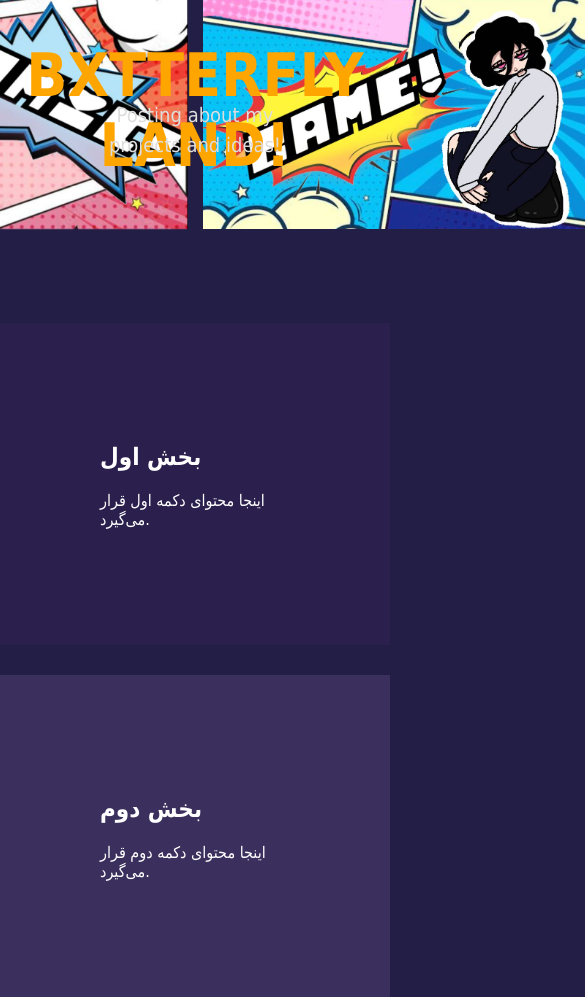
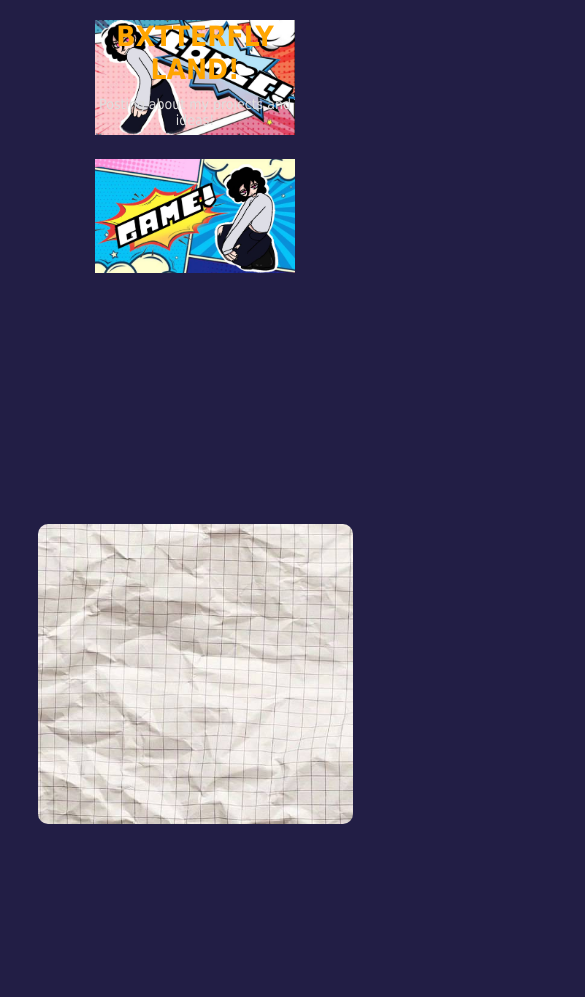
Before and after one commit to butterflyroom/butterflyroom.github.io, a plain HTML site: page index.html in a window 390 px wide. Shown: the whole page, 585 px wide, since content can reach past the window. After the commit the page ends 844 px from the top, so only its background shows below. Drawn offline with Linux system fonts and the light colour scheme.

Commit message:
Update index.html

```diff
--- a/index.html
+++ b/index.html
@@ -5,140 +5,124 @@
   <title>BXTTERFLY ROOM</title>
   <style>
     body {
-      font-family: Tahoma, sans-serif;
       margin: 0;
       padding: 0;
+      font-family: Tahoma, sans-serif;
       background-color: #221E45;
-      color: #FFFFFF;
+      color: #FFF;
+    }
+    .header {
+      position: absolute;
+      top: 20px;
+      left: 50%;
+      transform: translateX(-50%);
+      text-align: center;
+      z-index: 10;
     }
 
-    .container {
-      display: flex;
-      justify-content: flex-start;
-      align-items: center;
-      height: 100vh;
-      gap: 60px;
-      padding-left: 20px;
-      box-sizing: border-box;
+    .header h1 {
+      color: #FFA500;
+      font-size: 60px;
+      margin: 0;
     }
 
-    .button-column {
+    .header p {
+      color: #DDD;
+      font-size: 20px;
+      margin: 10px 0 0 0;
+    }
+    .main-container {
+      display: flex;
+      height: 100vh;
+      padding: 20px;
+      box-sizing: border-box;
+      align-items: center;
+      justify-content: space-between;
+    }
+    .left-column {
       display: flex;
       flex-direction: column;
       gap: 20px;
       align-items: flex-start;
     }
 
-    .button-column img {
-      width: 400px !important;
+    .left-column img {
+      width: 400px;
       cursor: pointer;
       transition: transform 0.3s, box-shadow 0.3s;
     }
 
-    .button-column img:hover {
-      transform: scale(1.03);
-      box-shadow: 0 20px 40px rgba(0,0,0,0.5);
+    .left-column img:hover {
+      transform: scale(1.05);
+      box-shadow: 0 15px 30px rgba(0,0,0,0.5);
+    }
+    .right-column {
+      width: 50%;
+      height: 80%;
     }
 
-    .text-column {
-      text-align: center;
-      max-width: 600px;
-    }
-
-    .text-column h1 {
-      color: #FFA500;
-      margin-bottom: 20px;
-    }
-
-    .text-column p {
-      color: #DDD;
-      line-height: 1.5;
-    }
-
-    @media (max-width: 1600px) {
-      .button-column img {
-        width: 600px;
-      }
-    }
-
-    @media (max-width: 1200px) {
-      .button-column img {
-        width: 500px;
-      }
+    .right-column img {
+      width: 100%;
+      height: 100%;
+      object-fit: cover;
+      border-radius: 10px;
     }
 
     @media (max-width: 768px) {
-      .container {
+      .main-container {
         flex-direction: column;
         align-items: center;
-        gap: 30px;
-        padding-left: 0;
+        gap: 20px;
       }
 
-      .button-column {
-        flex-direction: row;
-        gap: 15px;
-        margin-bottom: 30px;
-      }
-
-      .button-column img {
+      .left-column img {
         width: 300px;
       }
 
-      .text-column {
-        max-width: 90%;
+      .right-column {
+        width: 90%;
+        height: 300px;
+      }
+
+      .header h1 {
+        font-size: 40px;
+      }
+
+      .header p {
+        font-size: 16px;
       }
     }
 
     @media (max-width: 480px) {
-      .button-column img {
+      .left-column img {
         width: 200px;
+      }
+
+      .header h1 {
+        font-size: 28px;
+      }
+
+      .header p {
+        font-size: 14px;
       }
     }
   </style>
 </head>
 <body>
-  <div class="container">
-    <div class="button-column">
+  <div class="header">
+    <h1>BXTTERFLY LAND!</h1>
+    <p>Posting about my projects and ideas!</p>
+  </div>
+
+  <div class="main-container">
+    <div class="left-column">
       <a href="#section1"><img src="bgbg.png" alt="Button 1"></a>
       <a href="#section2"><img src="gbgb.png" alt="Button 2"></a>
     </div>
-
-    <div class="text-column">
-      <h1 style="
-  position: absolute;
-  top: 40px;
-  left: 50%;
-  transform: translateX(-50%);
-  color: #FFA500;
-  font-size: 60px;
-  margin: 0;
-  text-align: center;
-">
-  BXTTERFLY LAND!
-</h1>
-<p style="
-  position: absolute;
-  top: 100px;
-  left: 50%;
-  transform: translateX(-50%);
-  color: #DDD;
-  font-size: 20px;
-  text-align: center;
-  margin: 0;
-">
-  Posting about my projects and ideas!
-</p>
+    <div class="right-column">
+      <img src="vgvg.jpg" alt="Big Right Image">
+    </div>
   </div>
 
-  <div id="section1" style="padding: 100px; background-color: #2a1f4d;">
-    <h2>بخش اول</h2>
-    <p>اینجا محتوای دکمه اول قرار می‌گیرد.</p>
-  </div>
-
-  <div id="section2" style="padding: 100px; background-color: #3a2f5d;">
-    <h2>بخش دوم</h2>
-    <p>اینجا محتوای دکمه دوم قرار می‌گیرد.</p>
-  </div>
 </body>
 </html>
```
